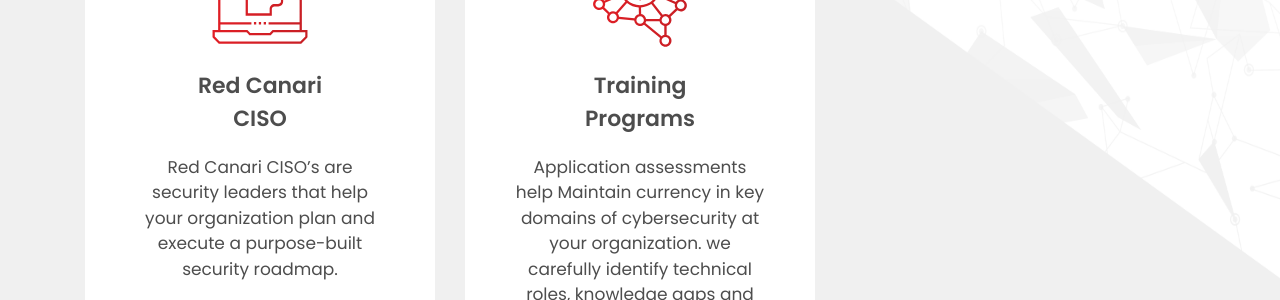
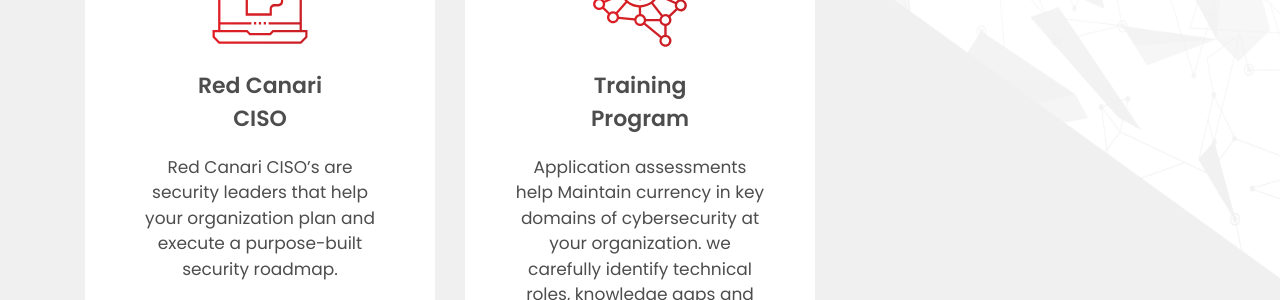
Before and after one commit to nishthamarwaha/redcanari, a Jekyll site: the page built from index.html, in a window 1280 px wide and 900 px high, scrolled down 4149 px. Shown: the part 157-457 px from the top of the window. Built offline with Jekyll 4.4.1, drawn with Linux system fonts in a browser that asks for light colours.

Commit message:
Update advisories.yml

```diff
--- a/_data/advisories.yml
+++ b/_data/advisories.yml
@@ -6,7 +6,7 @@
   link-id: ciso-red
   long-description: Red Canari CISOs are security leaders that help your organization plan and execute a purpose-built security roadmap. We are experienced in reporting to the board at large multi-national organizations about complex technology risk, compliance and regulatory frameworks. We bring both strategic and tactical leadership on security to a fast-growing healthcare software provider as they help thousands of medical practitioners complete millions of engagements.
 
-- title: Training<br> Programs
+- title: Training<br> Program
   description: Application assessments help Maintain currency in key domains of cybersecurity at your organization. we carefully identify technical roles, knowledge gaps and training requirements.
   icon: /assets/img/Training_Programs.svg
   hover_icon: /assets/img/white/Training_Programs.png
```
